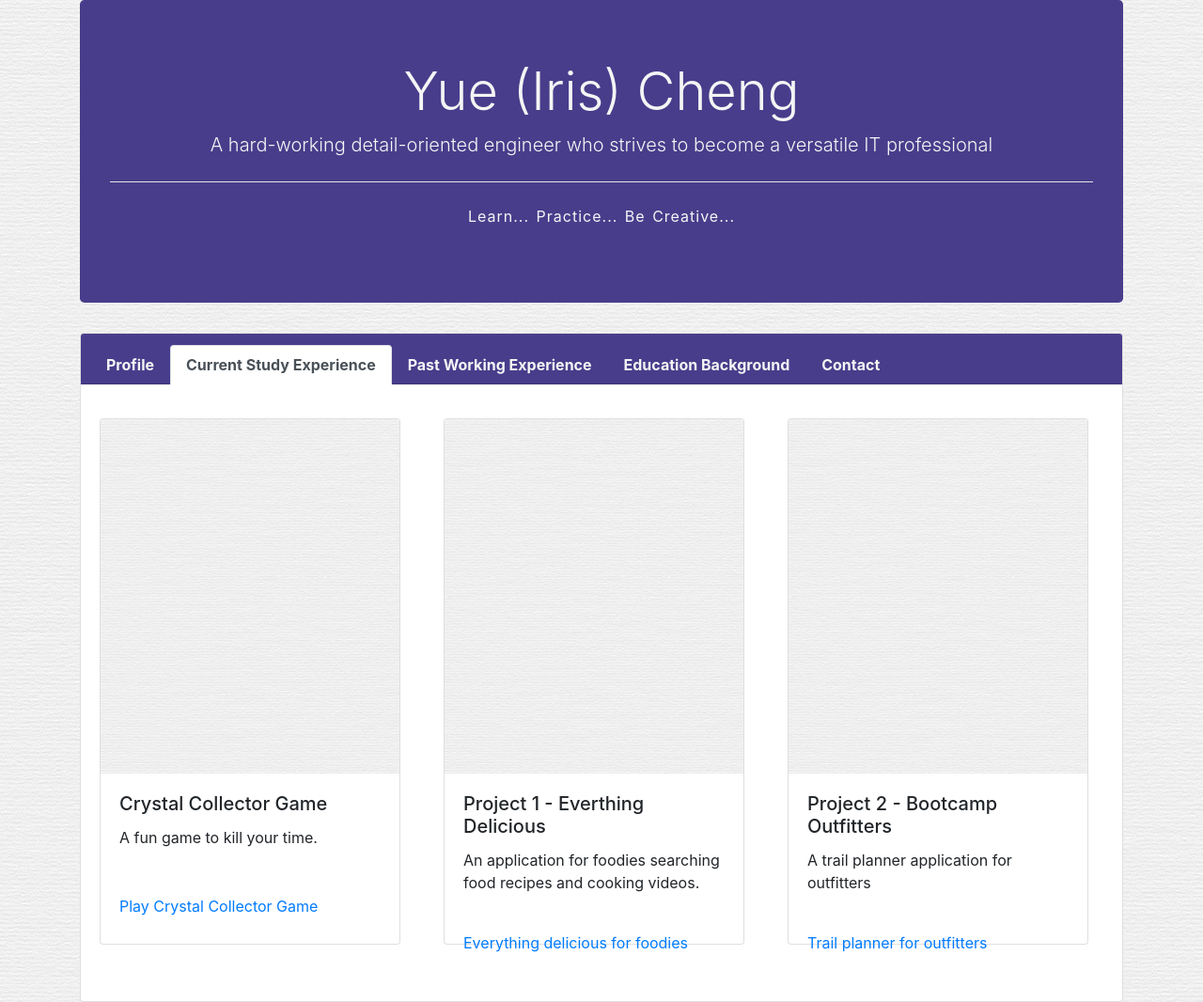
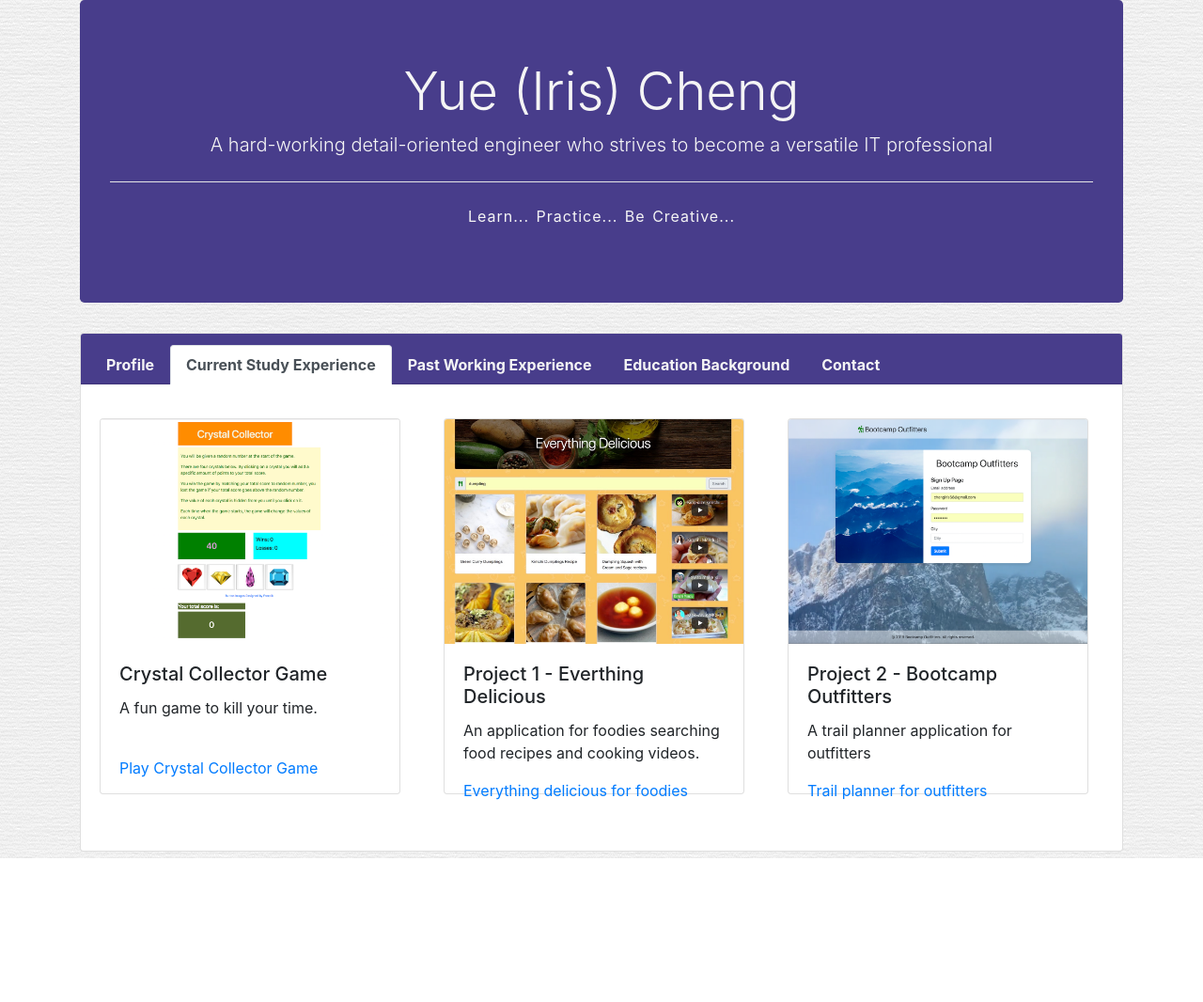
Before and after one commit to IrisCheng18/Portfolio, a plain HTML site: page index.html in a window 1280 px wide. Shown: the whole page at 94% size. After the commit the page ends 913 px from the top, so only its background shows below. Drawn offline with nearby package versions, Linux system fonts and the light colour scheme.

Commit message:
misc changes

```diff
--- a/assets/javascript/portfolio.js
+++ b/assets/javascript/portfolio.js
@@ -17,6 +17,7 @@ $(document).on("click", ".nav-item", function (event) {
     switch (previousClickedTab) {
         case "profile":
             $("#profile").removeClass("active");
+            $(".current-item").addClass("invisible");
             break;
         case "current":
             $("#current").removeClass("active");
@@ -39,6 +40,7 @@ $(document).on("click", ".nav-item", function (event) {
             break;
         case "current":
             $(".card-text").html("");
+            $(".current-item").removeClass("invisible");
             $("#current").addClass("active");
             break;
         case "past":
--- a/index.html
+++ b/index.html
@@ -53,8 +53,8 @@
                 <p class="card-text text-left" id="content" style="color: darkslateblue; font-size: 18px;">
                     <div class="row">
                         <div class="col-md-4">
-                            <div class="card mb-4" style="width: 20rem; height: 35rem;">
-                                <img class="card-img-top" src="assets/images/paper.png" alt="Card image cap">
+                            <div class="card mb-4 current-item" style="width: 20rem; height: 25rem;">
+                                <img class="card-img-top" src="assets/images/CrystalCollector.png" alt="Card image cap">
                                 <div class="card-body text-left">
                                     <h5 class="card-title">Crystal Collector Game</h5>
                                     <p class="card-text">A fun game to kill your time.<br></p>
@@ -67,30 +67,34 @@
                         </div>
 
                         <div class="col-md-4">
-                            <div class="card mb-4" style="width: 20rem; height: 35rem;">
-                                <img class="card-img-top" src="assets/images/paper.png" alt="Card image cap">
+                            <div class="card mb-4 current-item" style="width: 20rem; height: 25rem;">
+                                <img class="card-img-top" src="assets/images/foodie.jpg" alt="foodie">
                                 <div class="card-body text-left">
                                     <h5 class="card-title">Project 1 - Everthing Delicious</h5>
                                     <p class="card-text">An application for foodies searching food recipes and cooking videos.</p>
+                                    <a href="https://irischeng18.github.io/Project1-Food/" class="card-link">Everything delicious for foodies</a>
                                 </div>
 
                                 <div class="card-body text-left">
-                                    <a href="https://irischeng18.github.io/Project1-Food/" class="card-link">Everything delicious for foodies</a>
+                                    <!-- <a href="https://irischeng18.github.io/Project1-Food/" class="card-link">Everything delicious for foodies</a> -->
                                 </div>
                             </div>
                         </div>
 
                         <div class="col-md-4">
-                            <div class="card mb-4" style="width: 20rem; height: 35rem;">
-                                <img class="card-img-top" src="assets/images/paper.png" alt="Card image cap">
+                            <div class="card mb-4 current-item" style="width: 20rem; height: 25rem;">
+                                <img class="card-img-top" src="assets/images/Outfitter.png" alt="Card image cap">
                                 <div class="card-body text-left">
                                     <h5 class="card-title">Project 2 - Bootcamp Outfitters</h5>
                                     <p class="card-text">A trail planner application for outfitters</p>
+
+                                    <a href="https://bootcampoutfitters.herokuapp.com/" class="card-link">Trail planner for outfitters</a>
+
                                 </div>
 
-                                <div class="card-body text-left">
+                                <!-- <div class="card-body text-left">
                                     <a href="https://bootcampoutfitters.herokuapp.com/" class="card-link">Trail planner for outfitters</a>
-                                </div>
+                                </div> -->
                             </div>
                         </div>
 
```
Also changed, not shown: assets/images/CrystalCollector.png (added), assets/images/Outfitter.png (added), assets/images/foodie.jpg (added).
